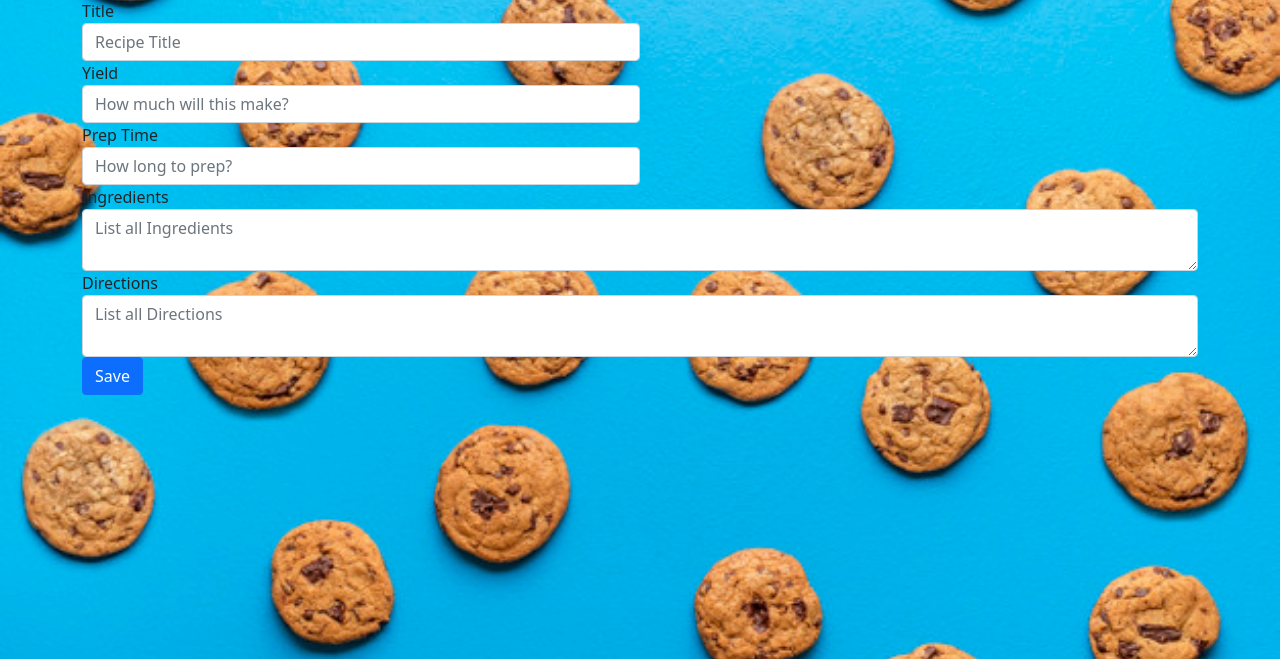
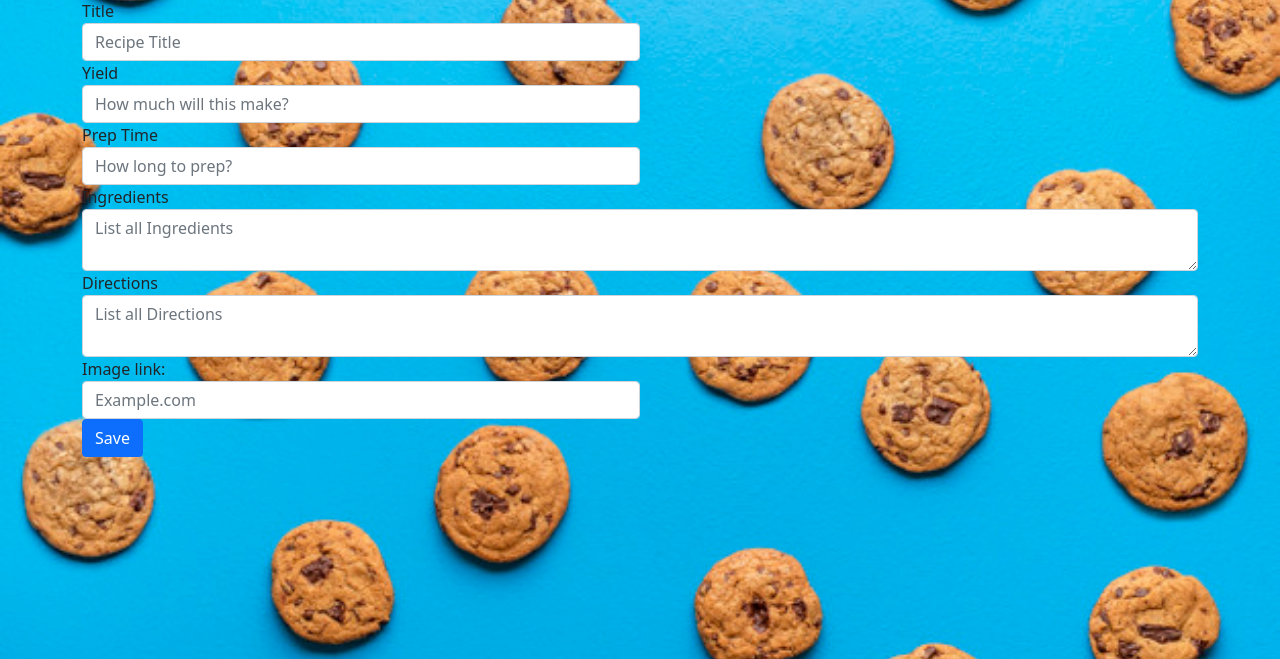
Before and after one commit to Adamruns/CookieProject, a Django app: page /recipes/add/ in a window 1280 px wide. Shown: the part 57-716 px from the top of the page. Run offline with Django 3.2, Linux system fonts and the light colour scheme.

Commit message:
Added images

```diff
--- a/recipes/models.py
+++ b/recipes/models.py
@@ -7,6 +7,6 @@ class Recipe(models.Model):
     prep_time = models.CharField(max_length=255)
     ingredients = models.TextField()
     directions = models.TextField()
-
+    image = models.CharField(max_length=255, null=True)
     def __str__(self):
         return self.title
--- a/recipes/static/css/styles.css
+++ b/recipes/static/css/styles.css
@@ -22,3 +22,6 @@ img {
 .btn-danger {
     margin-left: 100px;
 }
+h3 {
+    font-size: 100px;
+}
--- a/recipes/templates/recipes/recipe_detail.html
+++ b/recipes/templates/recipes/recipe_detail.html
@@ -17,6 +17,9 @@
 <div class="list-group-item list-group-item-action"> Directions:
      {{recipe.directions}}
 </div>
+<div class="list-group-item list-group-item-action"> Image link :
+    {{recipe.image}}
+</div>
 <div class="form-group row">
             <div class="col-sm-10">
               <a class= "btn btn-warning btn-rounded" href="{% url 'recipes_recipe_edit' recipe.pk %}">Edit</a>
--- a/recipes/templates/recipes/recipe_edit.html
+++ b/recipes/templates/recipes/recipe_edit.html
@@ -29,6 +29,12 @@
     <label for="inputAddress2">Directions</label>
     <textarea class="form-control" id="inputAddress2" name="directions">{{recipe.directions}}</textarea>
   </div>
+      <div class="form-row">
+    <div class="form-group col-md-6">
+      <label for="inputCity2">Image Link</label>
+      <input type="text" class="form-control" name="image" id="inputCity2" value="{{recipe.image}}">
+    </div>
+  </div>
 <div class="form-group row">
             <div class="col-sm-10">
               <button type="submit" class="btn btn-success">Save</button>
--- a/recipes/templates/recipes/recipe_form.html
+++ b/recipes/templates/recipes/recipe_form.html
@@ -29,6 +29,12 @@
     <label for="directions">Directions</label>
      <textarea id="directions" class="form-control" placeholder="List all Directions" name="directions"></textarea>
   </div>
+         <div class="form-row">
+    <div class="form-group col-md-6">
+      <label for="inputCity">Image link:</label>
+      <input type="text" class="form-control" placeholder="Example.com" name="image" id="inputCity2">
+    </div>
+  </div>
 <div class="form-group row">
             <div class="col-sm-10">
               <button type="submit" class="btn btn-primary">Save</button>
--- a/recipes/views.py
+++ b/recipes/views.py
@@ -33,9 +33,10 @@ class RecipeAddView(View):
         prep_time = self.request.POST.get('prep_time')
         ingredients = self.request.POST.get('ingredients')
         directions = self.request.POST.get('directions')
+        image = self.request.POST.get('image')
 
         recipe = models.Recipe.objects.create(title=title, yield_amount=yield_amount, prep_time=prep_time,
-         ingredients=ingredients, directions=directions)
+                                              ingredients=ingredients, directions=directions, image=image)
         return HttpResponseRedirect(reverse('recipe_index'))
 
 
@@ -51,6 +52,7 @@ class RecipeEditView(View):
         recipe.prep_time = self.request.POST.get('prep_time')
         recipe.ingredients = self.request.POST.get('ingredients')
         recipe.directions = self.request.POST.get('directions')
+        recipe.image = self.request.POST.get('image')
         recipe.save()
         return HttpResponseRedirect(reverse('recipe_index'))
 
@@ -61,10 +63,11 @@ class RecipeDetailView(View):
         return render(request, 'recipes/recipe_detail.html', context={'recipe': recipe})
 
 
-class RecipeDeleteView(View,):
+class RecipeDeleteView(View, ):
     def get(self, request, pk=None):
         recipe = get_object_or_404(Recipe, pk=pk)
         recipe.delete()
         return HttpResponseRedirect(reverse('recipe_index'))
-#
+
+    #
     pass
```
Also changed, not shown: recipes/templates/recipes/index.html (+8 -5 lines), recipes/migrations/0003_recipe_image.py (added).
